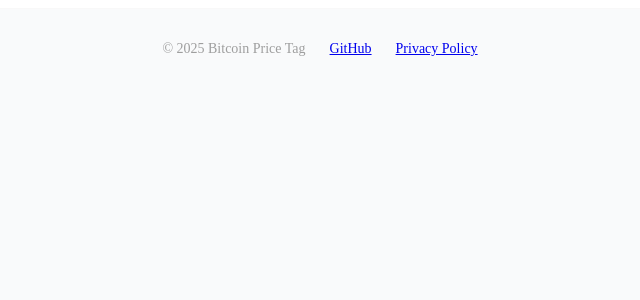
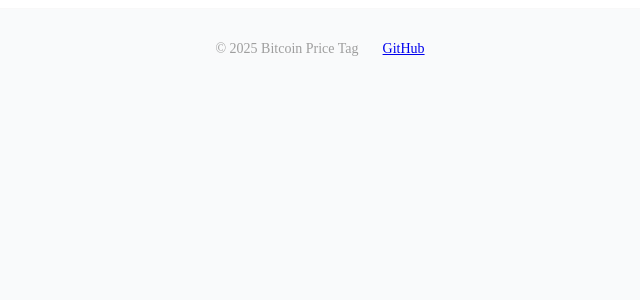
Before and after one commit to phrazzld/bitcoin-price-tag-splash, a Next.js app: page /test-footer in a window 1280 px wide. Shown: the top 300 px of the page, without its empty margins (320-960 px from the left). Built offline with nearby package versions, Linux system fonts and the light colour scheme.

Commit message:
refactor: update footer and GitHub URL
- Remove Privacy Policy link from footer
- Update GitHub repository URL to phrazzld/bitcoin-price-tag
- Clean up whitespace in Footer component

```diff
--- a/components/sections/Footer.tsx
+++ b/components/sections/Footer.tsx
@@ -18,12 +18,6 @@ const Footer: React.FC = () => {
           >
             GitHub
           </a>
-          <a
-            href="/privacy"
-            className="hover:text-bitcoin-orange transition-colors"
-          >
-            Privacy Policy
-          </a>
         </div>
       </Container>
     </footer>
--- a/lib/constants.ts
+++ b/lib/constants.ts
@@ -2,4 +2,4 @@
 export const CHROME_STORE_URL = "https://chromewebstore.google.com/detail/phjlopbkegpphenpgimnlckfmjfanceh?utm_source=item-share-cb";
 
 // GitHub repository URL
-export const GITHUB_URL = "https://github.com/bitcoin-price-tag/extension";
+export const GITHUB_URL = "https://github.com/phrazzld/bitcoin-price-tag";
```
